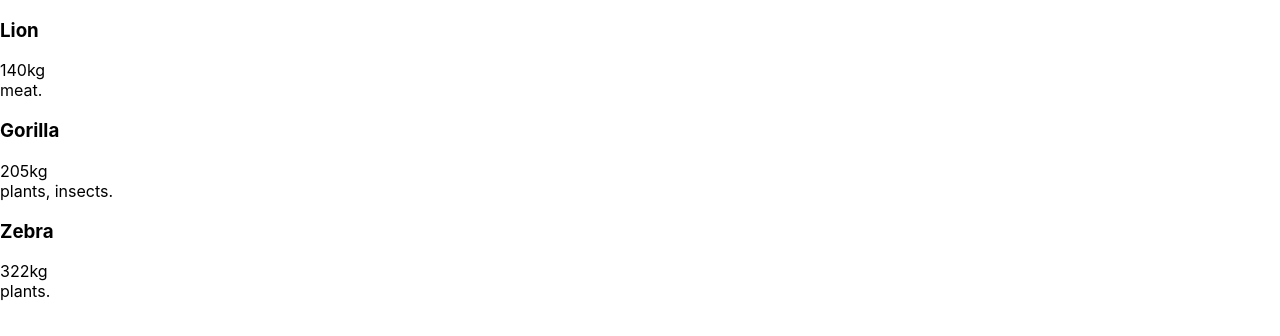
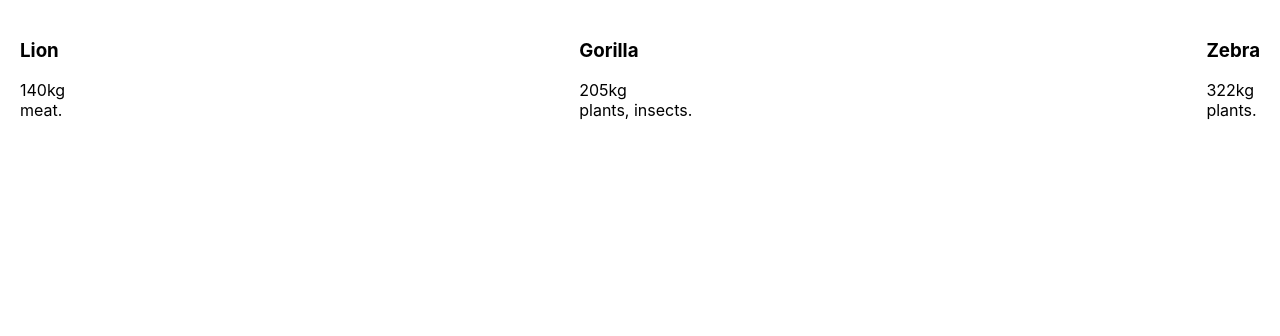
Before and after one commit to NedimRenesalis/Neds_Easy_React_Bootcamp, a React (Create React App) app in the folder neds_easy_react_bootcamp/: page / in a window 1280 px wide. Shown: the top 336 px of the page. Built offline with nearby package versions, Linux system fonts and the light colour scheme.

Commit message:
Update App.css

```diff
--- a/neds_easy_react_bootcamp/src/components/App/App.css
+++ b/neds_easy_react_bootcamp/src/components/App/App.css
@@ -1,24 +1,6 @@
-.container {
+.wrapper {
     display: flex;
-    flex-direction: column;
-    align-items: center;
+    flex-wrap: wrap;
+    justify-content: space-between;
+    padding: 20px;
 }
-
-button {
-    font-size: 2em;
-    border: 0;
-    padding: 0;
-    background: none;
-    cursor: pointer;
-}
-
-ul {
-    display: flex;
-    padding: 0;
-}
-
-li {
-    margin: 0 20px;
-    list-style: none;
-    padding: 0;
-}
```
